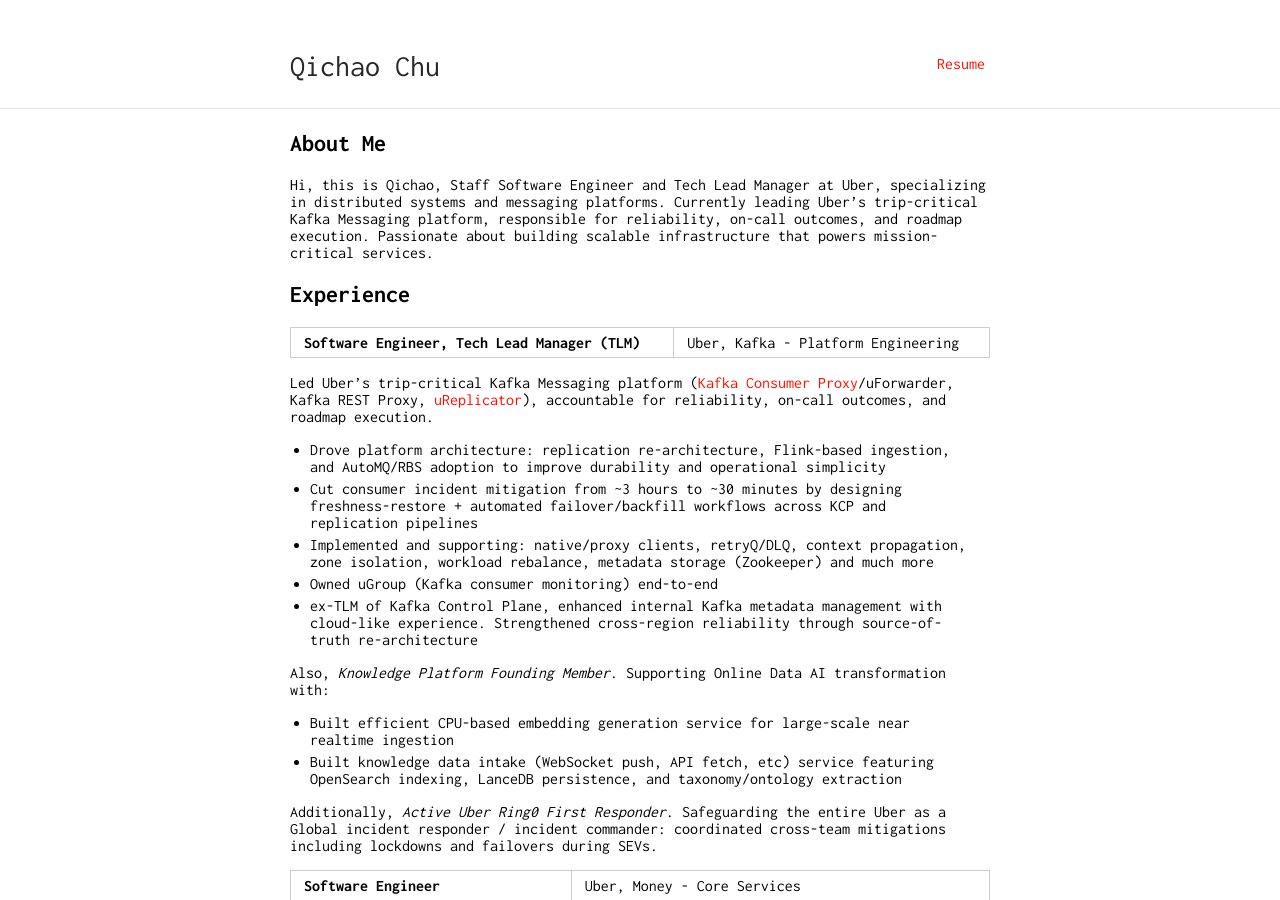
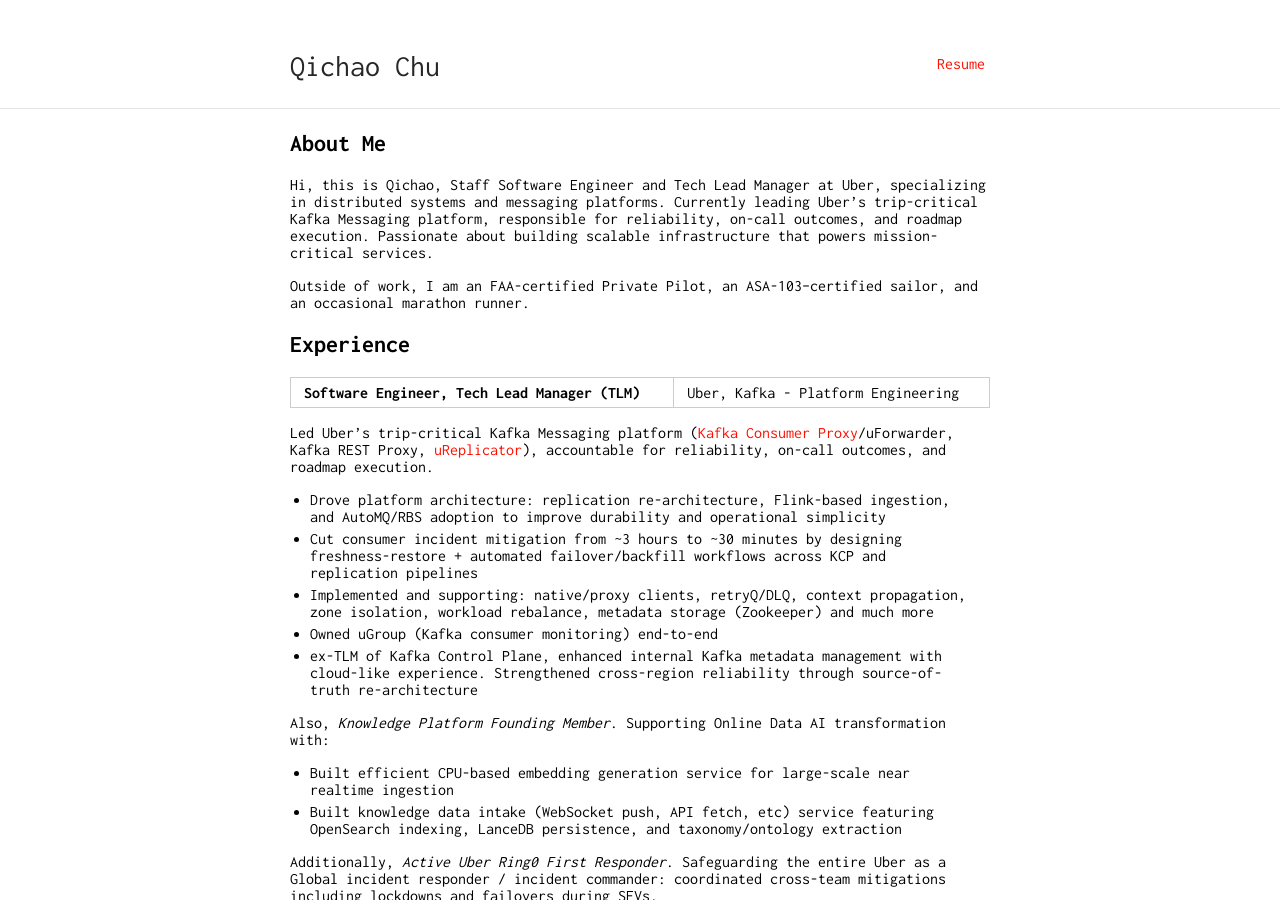
Before and after one commit to ex172000/page, a Jekyll site: the page built from index.md, in a window 1280 px wide and 900 px high. Built offline with Jekyll 4.4.1, drawn with Linux system fonts in a browser that asks for light colours; our own code applies the rules of GitHub Pages for plain Markdown files.

Commit message:
Update About Me section with personal interests
Added personal interests and certifications to the About Me section.

```diff
--- a/index.md
+++ b/index.md
@@ -5,6 +5,8 @@ layout: default
 ## About Me
 
 Hi, this is Qichao, Staff Software Engineer and Tech Lead Manager at Uber, specializing in distributed systems and messaging platforms. Currently leading Uber's trip-critical Kafka Messaging platform, responsible for reliability, on-call outcomes, and roadmap execution. Passionate about building scalable infrastructure that powers mission-critical services.
+
+Outside of work, I am an FAA-certified Private Pilot, an ASA-103–certified sailor, and an occasional marathon runner.
 
 ## Experience
 
```
